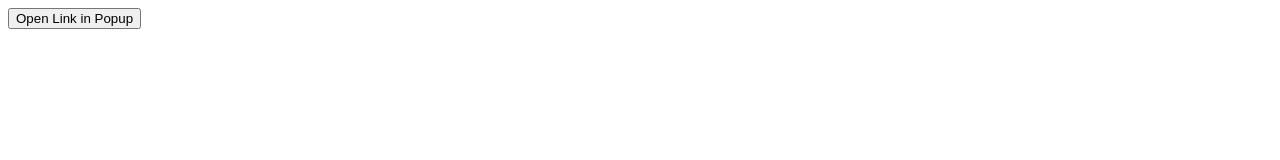
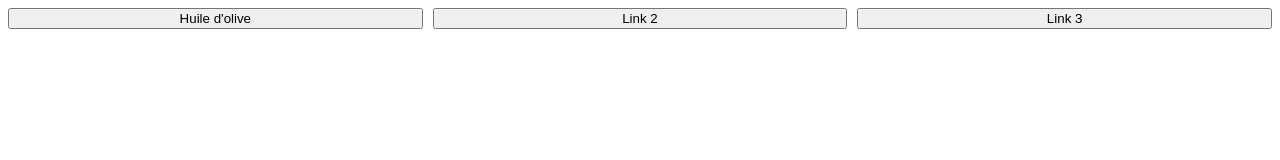
Before and after one commit to ismailhelali/kpimonitor, a plain HTML site: page index.html in a window 1280 px wide. Drawn offline with Linux system fonts and the light colour scheme.

Commit message:
Update index.html

```diff
--- a/index.html
+++ b/index.html
@@ -3,16 +3,30 @@
 <head>
     <meta charset="UTF-8">
     <meta name="viewport" content="width=device-width, initial-scale=1.0">
-    <title>Open Link in Popup</title>
+    <title>Matrix of Links</title>
+    <style>
+        .button-container {
+            display: grid;
+            grid-template-columns: repeat(3, 1fr); /* Adjust the number of columns as needed */
+            gap: 10px;
+        }
+    </style>
 </head>
 <body>
-    <button onclick="openLinkInPopup()">Open Link in Popup</button>
+    <div class="button-container">
+        <button onclick="openLinkInPopup('https://data.imf.org/?sk=667622e4-29e4-43bb-99cd-928bb31e325e&hide_uv=1')">Huile d'olive</button>
+        <button onclick="openLinkInPopup('https://data.imf.org/?sk=667622e4-29e4-43bb-99cd-928bb31e325e&hide_uv=1')">Link 2</button>
+        <button onclick="openLinkInPopup('https://data.imf.org/?sk=3')">Link 3</button>
+        <!-- Add more buttons as needed -->
+    </div>
 
     <script>
-        function openLinkInPopup() {
-            var url = "https://data.imf.org/?sk=667622e4-29e4-43bb-99cd-928bb31e325e&hide_uv=1";
+        var popupWindows = [];
+
+        function openLinkInPopup(url) {
             var windowFeatures = "width=800,height=600,resizable=yes,scrollbars=yes";
-            window.open(url, "_blank", windowFeatures);
+            var popup = window.open(url, "_blank", windowFeatures);
+            popupWindows.push(popup);
         }
     </script>
 </body>
```
